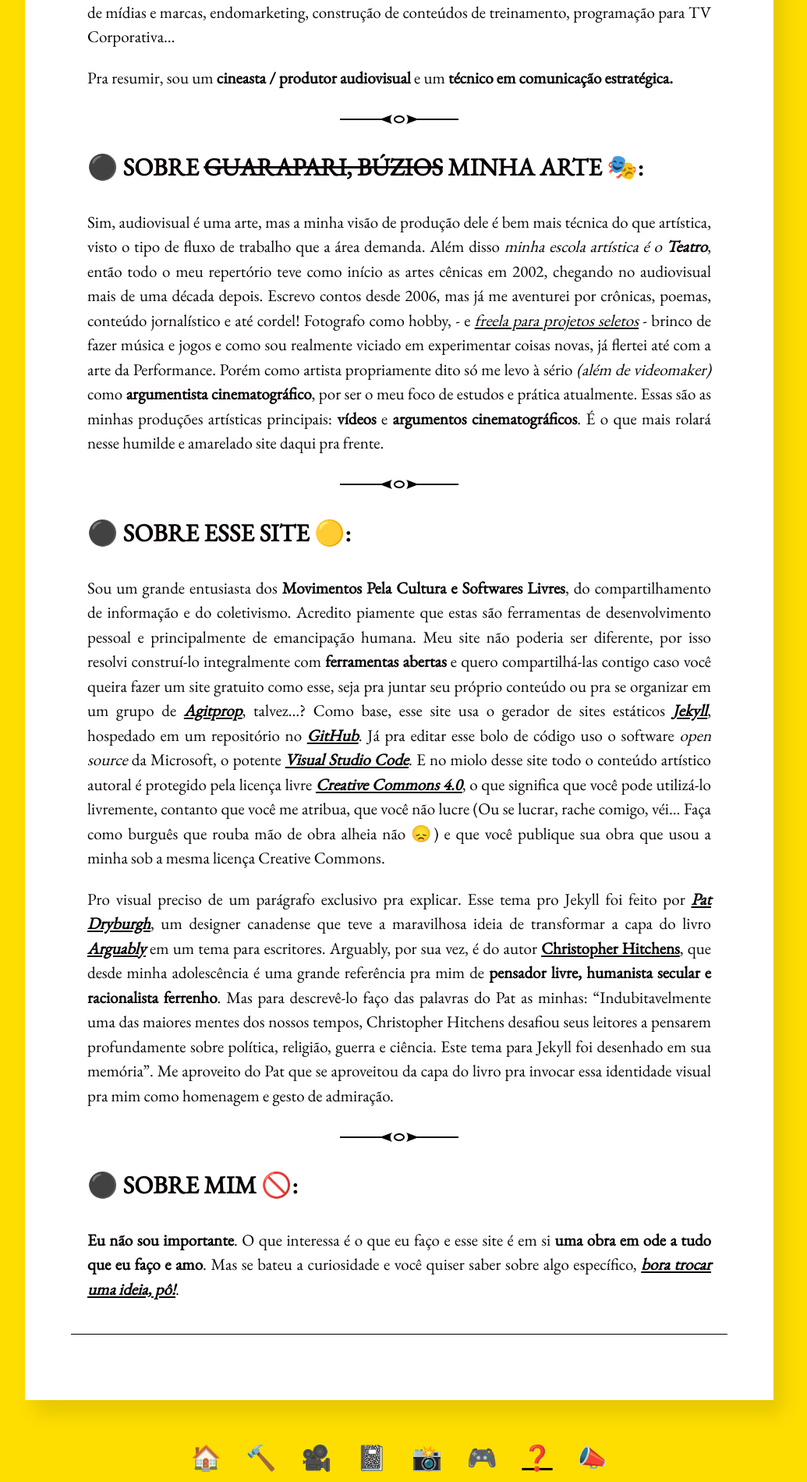
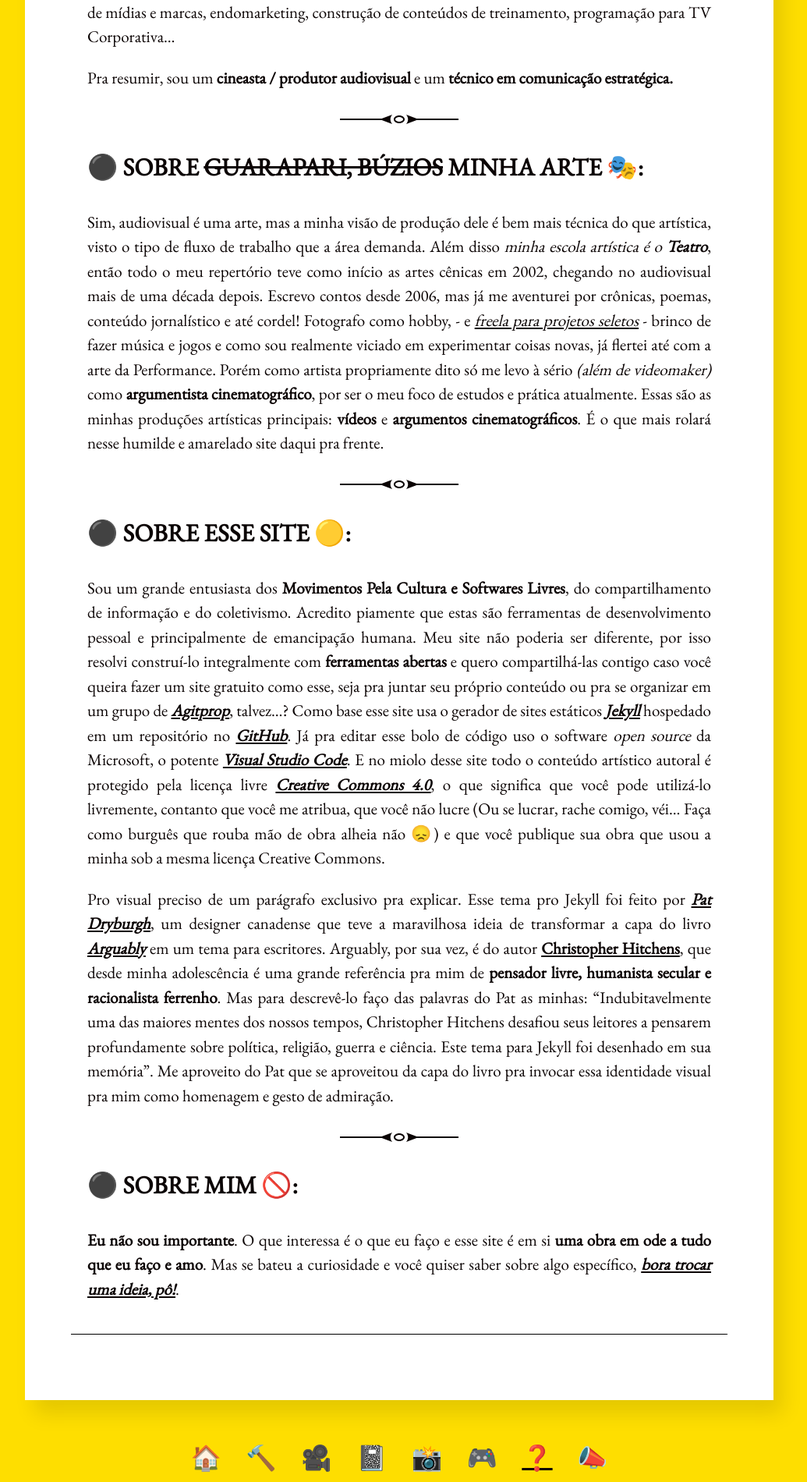
Before and after one commit to tropicaos/laueu, a Jekyll site: the page built from sobre.md, in a window 1280 px wide. Shown: the part 1299-3199 px from the top of the page at 78% size, without its empty margins (128-1163 px from the left). Built offline with Jekyll 4.4.1, drawn with Linux system fonts in a browser that asks for light colours; comment, search, counter and statistics services are not loaded.

```diff
--- a/sobre.md
+++ b/sobre.md
@@ -23,7 +23,7 @@ Sim, audiovisual é uma arte, mas a minha visão de produção dele é bem mais
 
 <h1 itemprop="name headline" class="post-title divided p-name" text-align="center"></h1>
 ### **⚫ SOBRE ESSE SITE 🟡:**
-Sou um grande entusiasta dos **Movimentos Pela Cultura e Softwares Livres**, do compartilhamento de informação e do coletivismo. Acredito piamente que estas são ferramentas de desenvolvimento pessoal e principalmente de emancipação humana. Meu site não poderia ser diferente, por isso resolvi construí-lo integralmente com **ferramentas abertas** e quero compartilhá-las contigo caso você queira fazer um site gratuito como esse, seja pra juntar seu próprio conteúdo ou pra se organizar em um grupo de [***Agitprop***](https://pt.wikipedia.org/wiki/Agitprop){:target="_blank"}, talvez...? Como base, esse site usa o gerador de sites estáticos [***Jekyll***](https://jekyllrb.com/){:target="_blank"}, hospedado em um repositório no [***GitHub***](https://github.com){:target="_blank"}. Já pra editar esse bolo de código uso o software *open source* da Microsoft, o potente [***Visual Studio Code***](https://code.visualstudio.com/){:target="_blank"}. E no miolo desse site todo o conteúdo artístico autoral é protegido pela licença livre [***Creative Commons 4.0***](https://creativecommons.org/licenses/by-nc/4.0/), o que significa que você pode utilizá-lo livremente, contanto que você me atribua, que você não lucre (Ou se lucrar, rache comigo, véi... Faça como burguês que rouba mão de obra alheia não 😞) e que você publique sua obra que usou a minha sob a mesma licença Creative Commons.
+Sou um grande entusiasta dos **Movimentos Pela Cultura e Softwares Livres**, do compartilhamento de informação e do coletivismo. Acredito piamente que estas são ferramentas de desenvolvimento pessoal e principalmente de emancipação humana. Meu site não poderia ser diferente, por isso resolvi construí-lo integralmente com **ferramentas abertas** e quero compartilhá-las contigo caso você queira fazer um site gratuito como esse, seja pra juntar seu próprio conteúdo ou pra se organizar em um grupo de [***Agitprop***](https://pt.wikipedia.org/wiki/Agitprop){:target="_blank"}, talvez...? Como base esse site usa o gerador de sites estáticos [***Jekyll***](https://jekyllrb.com/){:target="_blank"} hospedado em um repositório no [***GitHub***](https://github.com){:target="_blank"}. Já pra editar esse bolo de código uso o software *open source* da Microsoft, o potente [***Visual Studio Code***](https://code.visualstudio.com/){:target="_blank"}. E no miolo desse site todo o conteúdo artístico autoral é protegido pela licença livre [***Creative Commons 4.0***](https://creativecommons.org/licenses/by-nc/4.0/), o que significa que você pode utilizá-lo livremente, contanto que você me atribua, que você não lucre (Ou se lucrar, rache comigo, véi... Faça como burguês que rouba mão de obra alheia não 😞) e que você publique sua obra que usou a minha sob a mesma licença Creative Commons.
 
 Pro visual preciso de um parágrafo exclusivo pra explicar. Esse tema pro Jekyll foi feito por [***Pat Dryburgh***](https://patdryburgh.com/){:target="_blank"}, um designer canadense que teve a maravilhosa ideia de transformar a capa do livro [***Arguably***](https://amzn.to/38eqCWV){:target="_blank"} em um tema para escritores. Arguably, por sua vez, é do autor [**Christopher Hitchens**](https://pt.wikipedia.org/wiki/Christopher_Hitchens){:target="_blank"}, que desde minha adolescência é uma grande referência pra mim de **pensador livre, humanista secular e racionalista ferrenho**. Mas para descrevê-lo faço das palavras do Pat as minhas: "Indubitavelmente uma das maiores mentes dos nossos tempos, Christopher Hitchens desafiou seus leitores a pensarem profundamente sobre política, religião, guerra e ciência. Este tema para Jekyll foi desenhado em sua memória". Me aproveito do Pat que se aproveitou da capa do livro pra invocar essa identidade visual pra mim como homenagem e gesto de admiração.
 
```
